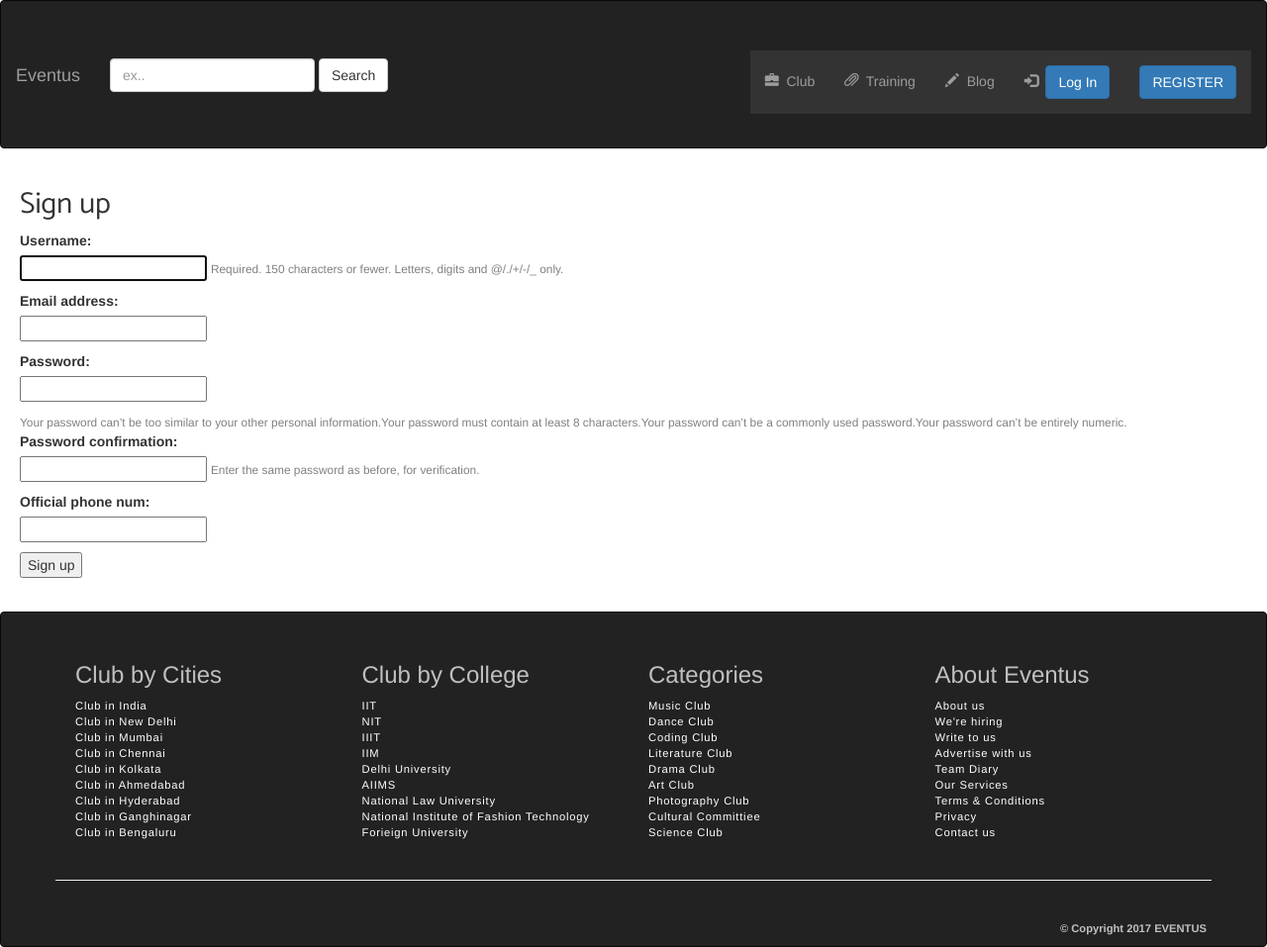
After one commit to Prashant-Chaurasia/Eventus, a Django app: a page that uses templates/mywebsite/base.html in a window 1280 px wide. The commit adds this page. Shown: the whole page at 99% size. Run offline with Django 3.2, Linux system fonts and the light colour scheme; some libraries are stand-ins or nearby versions.

Commit message:
feat: Sign up for authority added with smtp verification

```diff
--- a/Eventus/urls.py
+++ b/Eventus/urls.py
@@ -29,6 +29,9 @@ urlpatterns = [
     url(r'^account_activation_sent/$', core_views.account_activation_sent, name='account_activation_sent'),
     url(r'^activate/(?P<uidb64>[0-9A-Za-z_\-]+)/(?P<token>[0-9A-Za-z]{1,13}-[0-9A-Za-z]{1,20})/$',
         core_views.activate, name='activate'),
+    url(r'^activateForCompany/(?P<uidb64>[0-9A-Za-z_\-]+)/(?P<token>[0-9A-Za-z]{1,13}-[0-9A-Za-z]{1,20})/$',
+        core_views.activateForCompany, name='activateForCompany'),
+
 
     url(r'', include('mywebsite.urls', namespace='mywebsite')),
 ]
--- a/mywebsite/forms.py
+++ b/mywebsite/forms.py
@@ -32,3 +32,22 @@ class SignUpForm(UserCreationForm):
             raise forms.ValidationError("User with this username already exists")
 
         return self.cleaned_data.get('username')
+
+class SignUpFormForCompany(UserCreationForm):
+    Official_phone_num = forms.CharField(max_length=15)
+
+    class Meta:
+        model = User
+        fields = ('username', 'email', 'password1', 'password2', 'Official_phone_num')
+
+    def clean_email(self):
+        if User.objects.filter(email=self.cleaned_data.get('email', None)).count() > 0:
+            raise forms.ValidationError("User with this email already exists")
+
+        return self.cleaned_data.get('email')
+
+    def clean_username(self):
+        if User.objects.filter(username=self.cleaned_data.get('username', None)).count() > 0:
+            raise forms.ValidationError("User with this username already exists")
+
+        return self.cleaned_data.get('username')
--- a/mywebsite/urls.py
+++ b/mywebsite/urls.py
@@ -5,6 +5,7 @@ from mywebsite import views as core_views
 urlpatterns = [
     url(r'^$', views.home, name='home'),
     url(r'^firstpage/$', views.firstpage, name='firstpage'),
-    url(r'^accounts/signup/$', core_views.signup, name='signup')
+    url(r'^accounts/signup/$', core_views.signup, name='signup'),
+    url(r'^accounts/signup/company/$', core_views.signupForCompany, name='signupForCompany'),
 
 ]
--- a/mywebsite/views.py
+++ b/mywebsite/views.py
@@ -3,7 +3,7 @@ from django.http import HttpResponse
 from django.contrib.auth import authenticate,login
 from .forms import LoginForm
 from django.contrib.auth.decorators import login_required
-from mywebsite.forms import SignUpForm
+from mywebsite.forms import SignUpForm,SignUpFormForCompany
 from django.contrib.auth import login, authenticate
 from django.contrib.auth.forms import UserCreationForm
 from django.contrib.sites.shortcuts import get_current_site
@@ -49,6 +49,29 @@ def signup(request):
         form = SignUpForm()
     return render(request, 'mywebsite/signup.html', {'form': form})
 
+def signupForCompany(request):
+    if request.method == 'POST':
+        form = SignUpFormForCompany(request.POST)
+        print(form)
+        if form.is_valid():
+            user = form.save(commit=False)
+            user.is_active = False
+            user.save()
+            current_site = get_current_site(request)
+            subject = 'Activate Your InterAdicr Account'
+            message = render_to_string('mywebsite/account_activation_emailForCompany.html',
+                                       {'user': user, 'domain': current_site.domain,
+                                        'uid': urlsafe_base64_encode(force_bytes(user.pk)),
+                                        'token': account_activation_token.make_token(user), })
+            user.email_user(subject, message)
+            send_verification_mail(user.email, message)
+            return redirect('account_activation_sent')
+
+    else:
+        form = SignUpFormForCompany()
+    return render(request, 'mywebsite/signupForCompany.html', {'form': form})
+
+
 def account_activation_sent(request):
     return render(request, 'mywebsite/account_activation_sent.html')
 
@@ -72,6 +95,22 @@ def activate(request, uidb64, token):
         return render(request, 'mywebsite/firstPage.html', {})
     else:
         return render(request, 'mywebsite/profile.html', {})
+def activateForCompany(request, uidb64, token):
+    try:
+        uid = force_text(urlsafe_base64_decode(uidb64))
+        user = User.objects.get(pk=uid)
+    except (TypeError, ValueError, OverflowError, User.DoesNotExist):
+        user = None
+
+    if user is not None and account_activation_token.check_token(user, token):
+        user.is_active = True
+        user.profile.email_confirmed = True
+        user.save()
+        login(request, user)
+        user.is_active = True
+        return render(request, 'mywebsite/firstPage.html', {})
+    else:
+        return render(request, 'mywebsite/firstPage.html', {})
 
 
 
--- a/templates/mywebsite/base.html
+++ b/templates/mywebsite/base.html
@@ -95,7 +95,7 @@
                             <a href={% url 'mywebsite:signup' %}>
                                 Student
                             </a>
-                            <a href="#">
+                            <a href={% url 'mywebsite:signupForCompany' %}>
                                 Authority
                             </a>
                         </ul>
--- /dev/null
+++ b/templates/mywebsite/signupForCompany.html
@@ -0,0 +1,29 @@
+{% extends 'mywebsite/base.html' %}
+{% load staticfiles %}
+
+{% block content %}
+    <div class="container-fluid " id="bg">
+        <div class="row">
+
+            <h2>Sign up</h2>
+            <form method="post">
+                {% csrf_token %}
+
+                {% for field in form %}
+                    <p>
+                        {{ field.label_tag }}<br>
+                        {{ field }}
+                        {% if field.help_text %}
+                            <small style="color: grey">{{ field.help_text }}</small>
+                        {% endif %}
+                        {% for error in field.errors %}
+                            <p style="color: red">{{ error }}</p>
+                        {% endfor %}
+                    </p>
+                {% endfor %}
+                <button type="submit">Sign up</button>
+            </form>
+        </div>
+    </div>
+
+{% endblock %}
```
Also changed, not shown: templates/mywebsite/account_activation_emailForCompany.html (added, +8 -0 lines).
